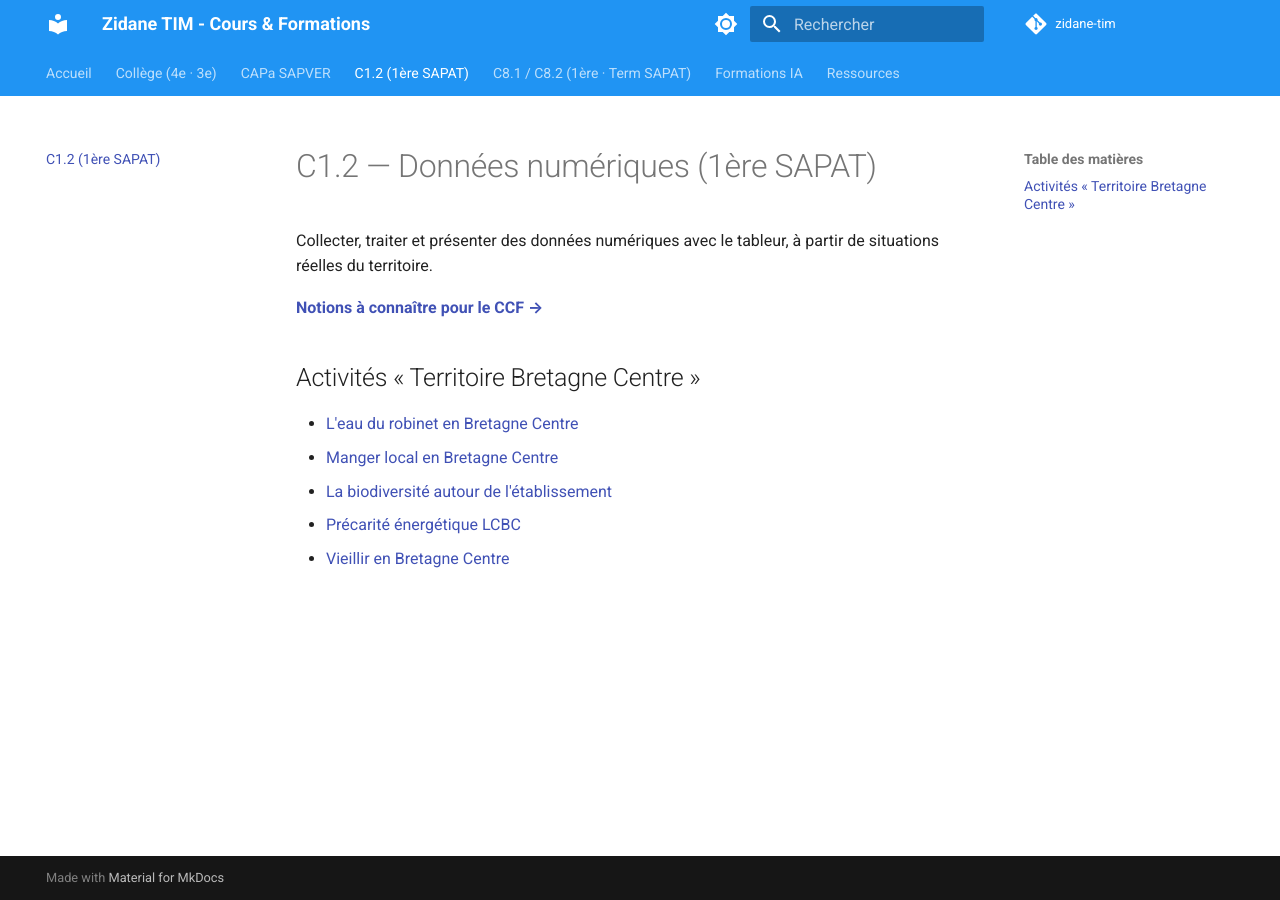
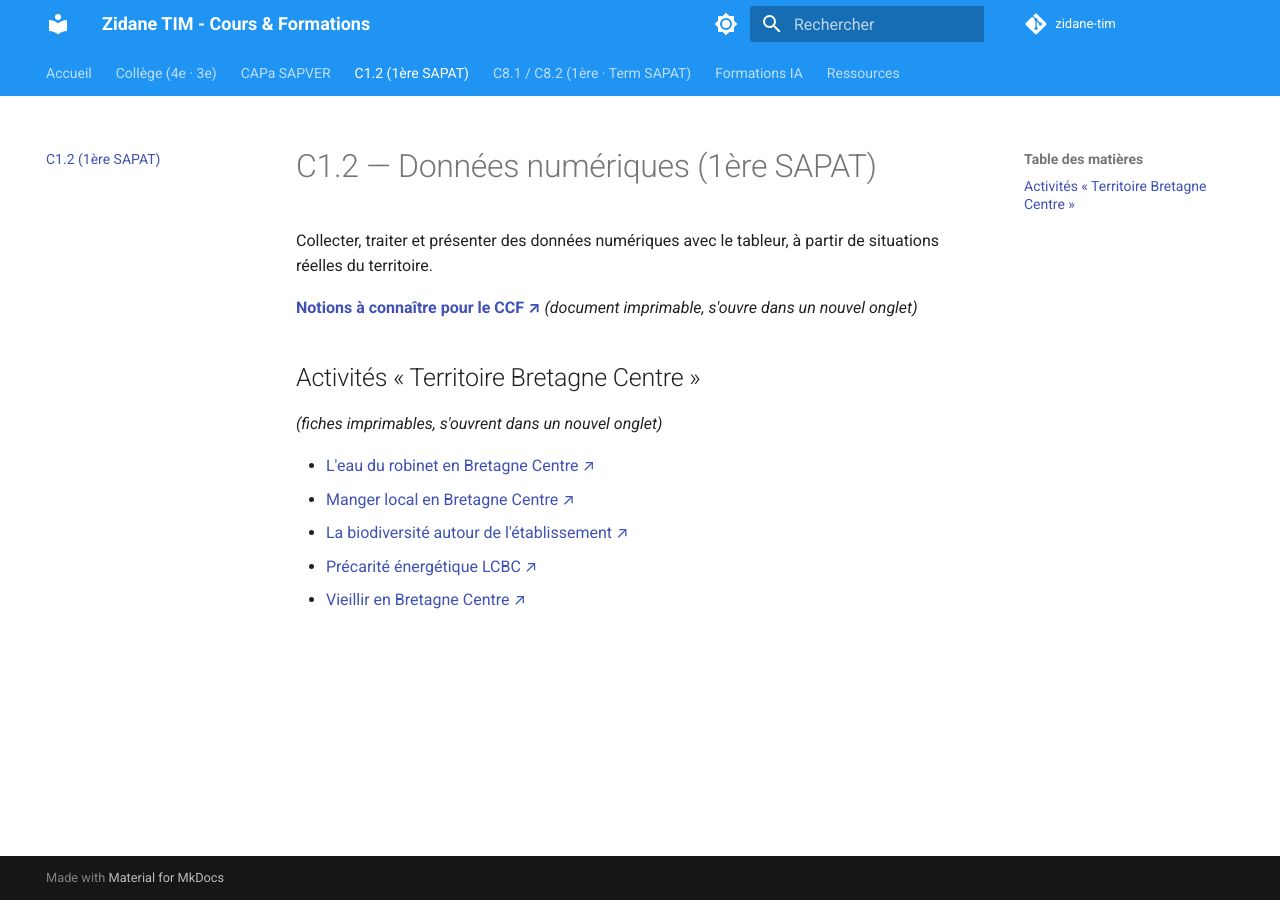
Before and after one commit to zidaneTim/zidane-tim, an MkDocs documentation site: the page built from docs/cours/sapat/c12-donnees-numeriques.md, in a window 1280 px wide. Built offline with MkDocs 1.6.1 and Material for MkDocs 9.7.7, drawn with Linux system fonts in a browser that asks for light colours; comment, search, counter and statistics services are not loaded.

Commit message:
Liens explicites vers les fiches HTML imprimables
Chaque fiche imprimable (Notions, activites C1.2, SQ05) : ouverture en
nouvel onglet (target=_blank) + mention 'document imprimable' pour que
l'eleve comprenne qu'il change de type de page, plutot que de tomber
sur un style completement different sans explication.

```diff
--- a/docs/cours/sapat/c12-donnees-numeriques.md
+++ b/docs/cours/sapat/c12-donnees-numeriques.md
@@ -2,12 +2,15 @@
 
 Collecter, traiter et présenter des données numériques avec le tableur, à partir de situations réelles du territoire.
 
-**[Notions à connaître pour le CCF →](activites/c12/Notions-C12.html)**
+**<a href="activites/c12/Notions-C12.html" target="_blank" rel="noopener">Notions à connaître pour le CCF ↗</a>**
+*(document imprimable, s'ouvre dans un nouvel onglet)*
 
 ## Activités « Territoire Bretagne Centre »
 
-- [L'eau du robinet en Bretagne Centre](activites/c12/Activite-C12-Eau-Bretagne-2026-2027.html)
-- [Manger local en Bretagne Centre](activites/c12/Activite-C12-Alimentation-Bretagne-2026-2027.html)
-- [La biodiversité autour de l'établissement](activites/c12/Activite-C12-Biodiversite-Bretagne-2026-2027.html)
-- [Précarité énergétique LCBC](activites/c12/Activite-C12-Energie-Bretagne-2026-2027.html)
-- [Vieillir en Bretagne Centre](activites/c12/Activite-C12-Sante-Bretagne-2026-2027.html)
+*(fiches imprimables, s'ouvrent dans un nouvel onglet)*
+
+- <a href="activites/c12/Activite-C12-Eau-Bretagne-2026-2027.html" target="_blank" rel="noopener">L'eau du robinet en Bretagne Centre ↗</a>
+- <a href="activites/c12/Activite-C12-Alimentation-Bretagne-2026-2027.html" target="_blank" rel="noopener">Manger local en Bretagne Centre ↗</a>
+- <a href="activites/c12/Activite-C12-Biodiversite-Bretagne-2026-2027.html" target="_blank" rel="noopener">La biodiversité autour de l'établissement ↗</a>
+- <a href="activites/c12/Activite-C12-Energie-Bretagne-2026-2027.html" target="_blank" rel="noopener">Précarité énergétique LCBC ↗</a>
+- <a href="activites/c12/Activite-C12-Sante-Bretagne-2026-2027.html" target="_blank" rel="noopener">Vieillir en Bretagne Centre ↗</a>
```
Also changed, not shown: docs/cours/capa-sapver/activites/sq05-phishing.md (+2 -1 lines), docs/cours/sapat/c81-c82-cadre-de-vie.md (+2 -1 lines).
